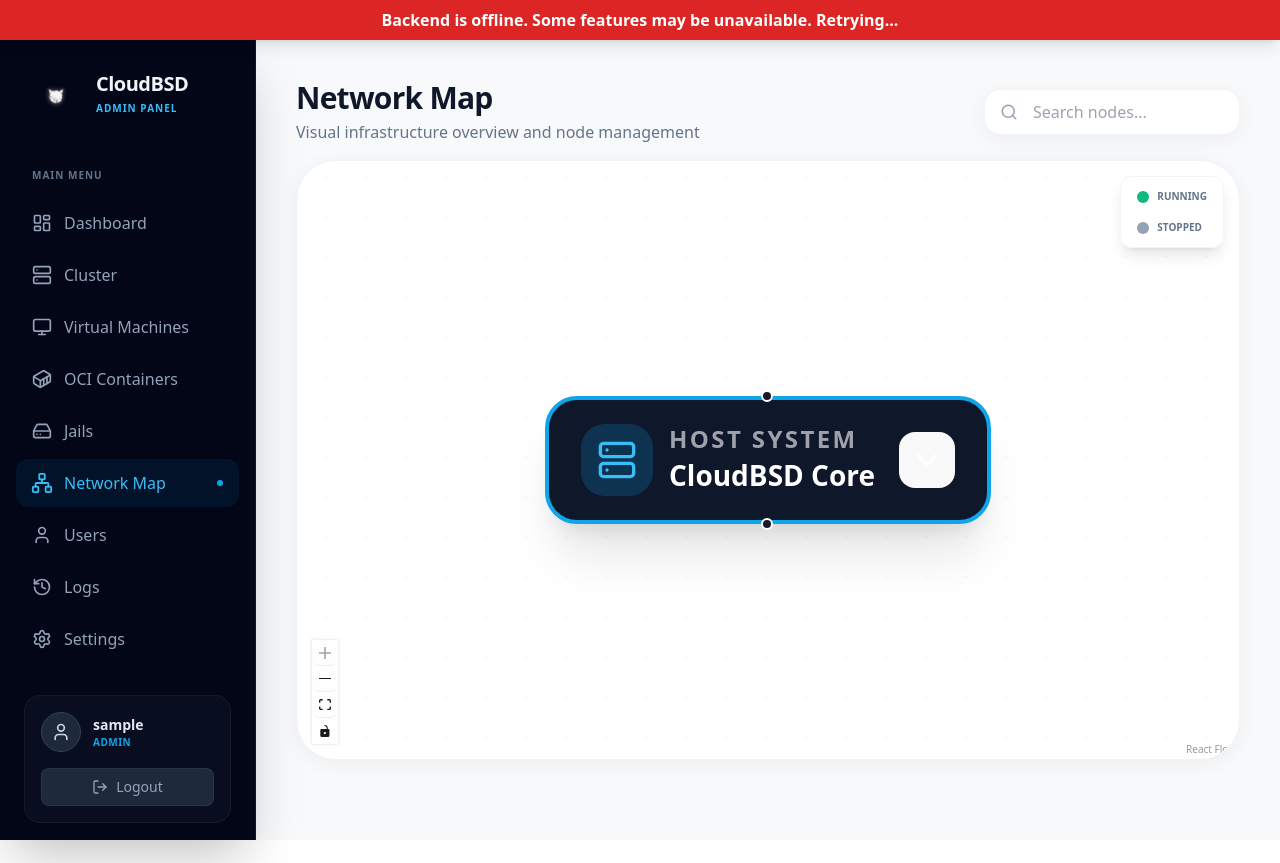
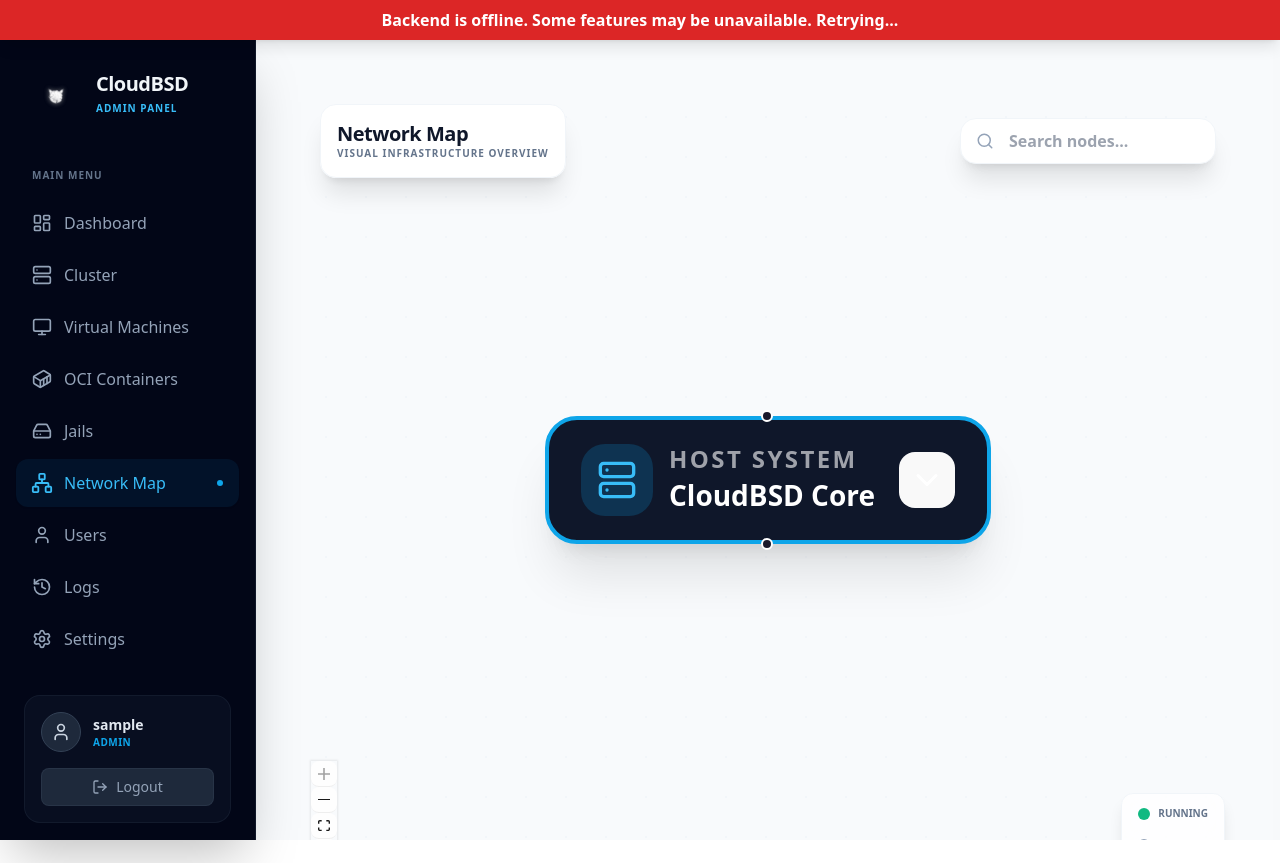
Before and after one commit to marklapointe/cloudbsd-ai-www, a React (Vite) app: page /network in a window 1280 px wide. Built offline with nearby package versions, Linux system fonts and the light colour scheme; no server answers; sample sign-in values are in the browser's storage.

Commit message:
Improve Network Map layout: adjust fullscreen styling, add dynamic padding, update search bar & panel positions.

```diff
--- a/src/components/Layout.tsx
+++ b/src/components/Layout.tsx
@@ -141,7 +141,10 @@
 
       {/* Main Content */}
       <main className="flex-1 overflow-auto bg-slate-50/50 lg:h-screen">
-        <div className="p-6 lg:p-10 max-w-7xl mx-auto">
+        <div className={`
+          p-6 lg:p-10 mx-auto
+          ${location.pathname === '/network' ? 'max-w-none w-full h-full p-0 lg:p-0' : 'max-w-7xl'}
+        `}>
           {children}
         </div>
       </main>
--- a/src/pages/NetworkMap.tsx
+++ b/src/pages/NetworkMap.tsx
@@ -280,26 +280,27 @@
   }, [createGraph]);
 
   return (
-    <div className="h-[calc(100vh-120px)] w-full flex flex-col space-y-4">
-      <div className="flex flex-col md:flex-row md:items-center justify-between gap-4">
-        <div>
-          <h1 className="text-3xl font-extrabold text-slate-900 tracking-tight">Network Map</h1>
-          <p className="text-slate-500 mt-1 font-medium">Visual infrastructure overview and node management</p>
+    <div className="h-screen w-full flex flex-col relative overflow-hidden">
+      {/* Absolute Search and Header for full-screen map */}
+      <div className="absolute top-6 left-6 right-6 z-50 pointer-events-none flex flex-col md:flex-row md:items-center justify-between gap-4">
+        <div className="pointer-events-auto bg-white/90 backdrop-blur-md p-4 rounded-2xl border border-slate-100 shadow-xl">
+          <h1 className="text-xl font-extrabold text-slate-900 tracking-tight leading-tight">Network Map</h1>
+          <p className="text-[10px] text-slate-500 font-bold uppercase tracking-widest">Visual infrastructure overview</p>
         </div>
 
-        <div className="relative">
+        <div className="relative pointer-events-auto">
           <Search className="absolute left-4 top-1/2 -translate-y-1/2 text-slate-400" size={18} />
           <input
             type="text"
             placeholder="Search nodes..."
             value={searchTerm}
             onChange={(e) => setSearchTerm(e.target.value)}
-            className="pl-12 pr-6 py-2.5 bg-white border border-slate-100 rounded-2xl shadow-soft focus:ring-4 focus:ring-brand-500/10 focus:border-brand-500 outline-none w-full md:w-64 transition-all"
+            className="pl-12 pr-6 py-2.5 bg-white border border-slate-100 rounded-2xl shadow-xl focus:ring-4 focus:ring-brand-500/10 focus:border-brand-500 outline-none w-full md:w-64 transition-all text-slate-900 font-bold"
           />
         </div>
       </div>
 
-      <div className="flex-1 bg-white rounded-[2.5rem] border border-slate-100 shadow-soft overflow-hidden relative">
+      <div className="flex-1 w-full h-full">
         <ReactFlow
           nodes={nodes}
           edges={edges}
@@ -307,11 +308,12 @@
           onEdgesChange={onEdgesChange}
           nodeTypes={nodeTypes}
           fitView
+          fitViewOptions={{ padding: 0.5 }}
           onPaneClick={() => setContextMenu(null)}
         >
           <Background color="#f1f5f9" gap={20} />
           <Controls />
-          <Panel position="top-right" className="bg-white/80 backdrop-blur-md p-2 rounded-xl border border-slate-100 shadow-lg m-4">
+          <Panel position="bottom-right" className="bg-white/80 backdrop-blur-md p-2 rounded-xl border border-slate-100 shadow-lg m-4">
             <div className="flex flex-col gap-2">
               <div className="flex items-center gap-2 px-2 py-1">
                 <div className="w-3 h-3 rounded-full bg-emerald-500" />
```
Also changed, not shown: 1 other file (tests, documents, lock files or other folders).
